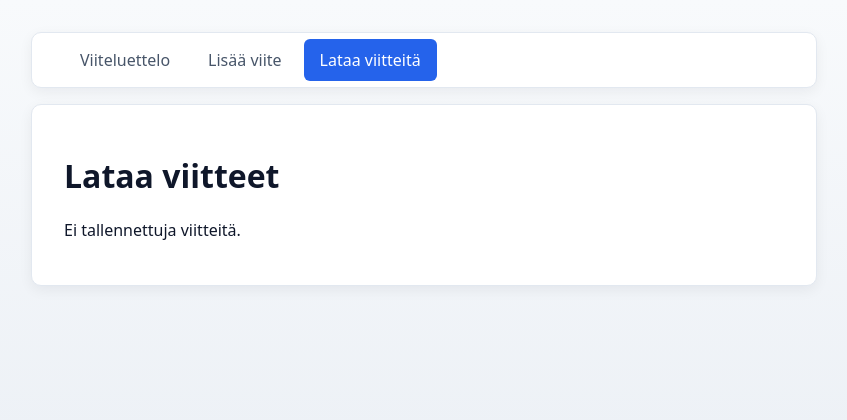
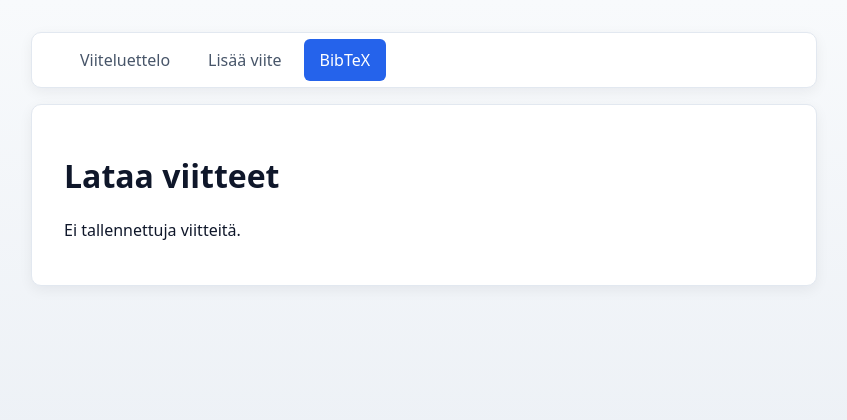
Before and after one commit to henkkasplund/ohtu_hackers, a Flask app: page /download in a window 1280 px wide. Shown: the top 420 px of the page, without its empty margins (216-1063 px from the left). Run offline with Flask 3, Linux system fonts and the light colour scheme.

Commit message:
Robot-testi BibTeX-tiedoston lataukselle

```diff
--- a/src/templates/layout.html
+++ b/src/templates/layout.html
@@ -29,7 +29,7 @@
         {% if request.path == "/download" %}
           class="active"
         {% endif %}>
-        Lataa viitteitä
+        BibTeX
       </a>
     </nav>
     <div class="container">
```
Also changed, not shown: 1 other file.
